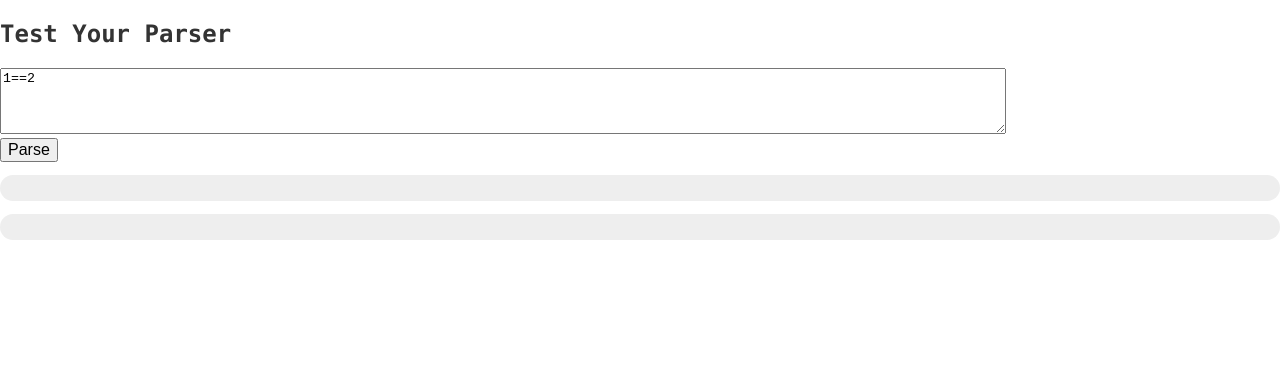
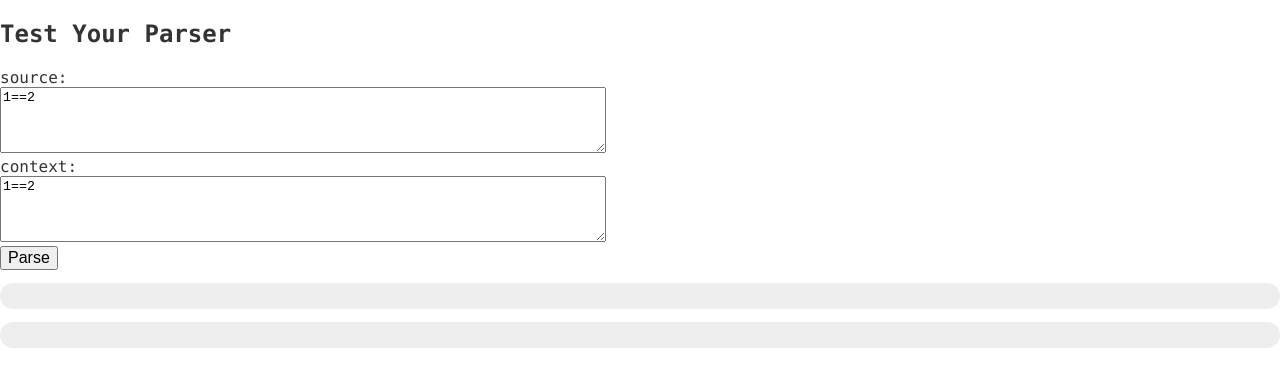
Before and after one commit to yech/JsParser, a plain HTML site: page index.html in a window 1280 px wide. Drawn offline with Linux system fonts and the light colour scheme.

Commit message:
parser index page

```diff
--- a/index.html
+++ b/index.html
@@ -14,9 +14,13 @@
 
     <div id="parsing">
         <h2>Test Your Parser</h2>
-            <textarea style="width:1000px;height:60px" id="source">1==2</textarea><br>
+
+            <label for="source">source:</label><br><textarea style="width:600px;height:60px" id="source">1==2</textarea><br>
+            <label for="context">context:</label><br><textarea style="width:600px;height:60px" id="context">1==2</textarea>
+
+        </div>
         <button id="parse_btn">Parse</button>
-        </div>
+
     <pre id="astsOut"></pre>
     <pre id="evaluationOut"></pre>
 </div>
```
Lines whose indentation alone changed are shown as unchanged.
